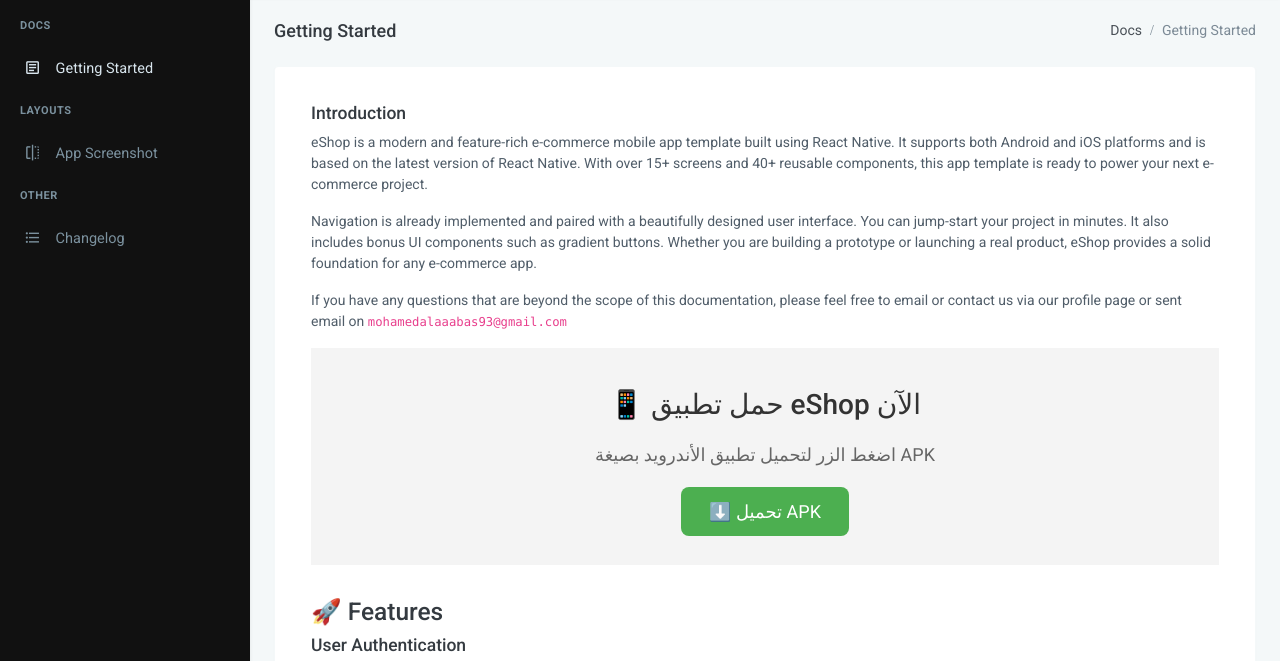
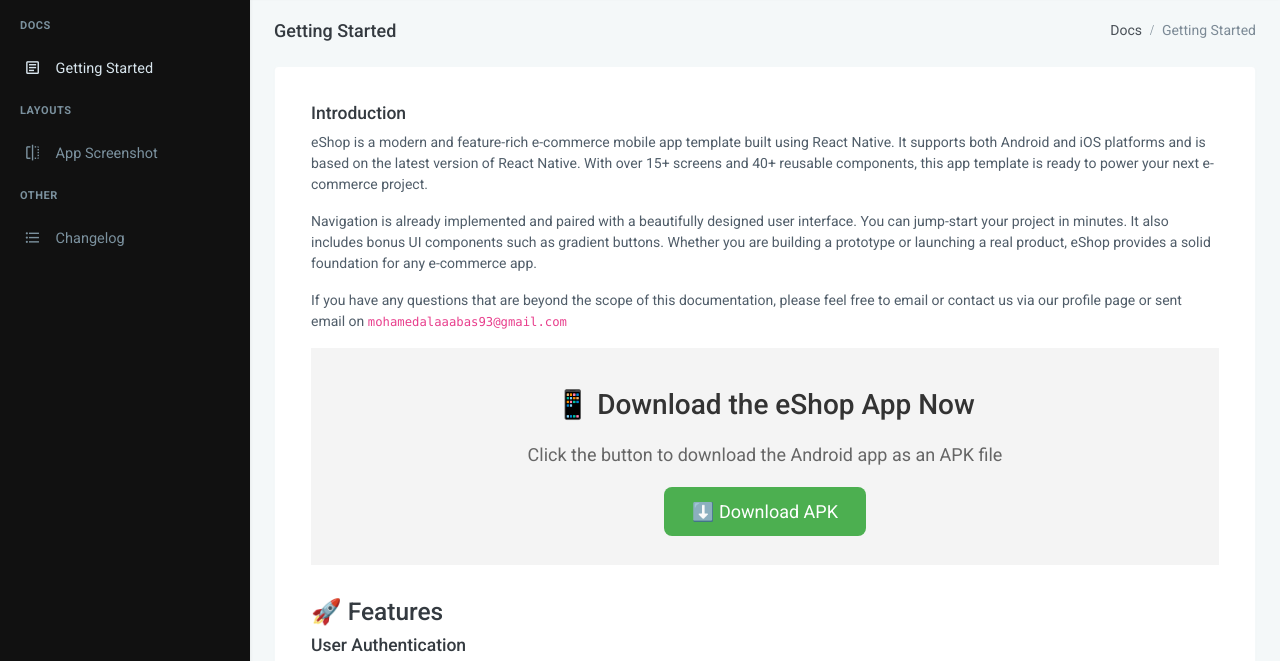
Before and after one commit to moahmed123/eshopDoc, a plain HTML site: page index.html in a window 1280 px wide. Shown: the part 74-735 px from the top of the page. Drawn offline with Linux system fonts and the light colour scheme; files that its build step writes are made by us from their sources.

Commit message:
Fix: translate section download apk

```diff
--- a/index.html
+++ b/index.html
@@ -163,17 +163,15 @@
                                 </p>
                                 <!-- APK Download Section -->
                                 <div style="width: 100%; background: #f4f4f4; padding: 40px 20px; text-align: center;">
-                                    <h2 style="font-size: 28px; margin-bottom: 20px; color: #333;">📱 حمل تطبيق eShop
-                                        الآن</h2>
+                                    <h2 style="font-size: 28px; margin-bottom: 20px; color: #333;">📱 Download the eShop App Now</h2>
                                     <p style="font-size: 18px; color: #666; margin-bottom: 30px;">
-                                        اضغط الزر لتحميل تطبيق الأندرويد بصيغة APK
+                                        Click the button to download the Android app as an APK file
                                     </p>
                                     <a id="downloadApkBtn" href="#" download style="background-color: #4CAF50; color: white; padding: 14px 28px;
-              text-decoration: none; font-size: 18px; border-radius: 8px;">
-                                        ⬇️ تحميل APK
+                                        text-decoration: none; font-size: 18px; border-radius: 8px;">
+                                        ⬇️ Download APK
                                     </a>
                                 </div>
-
                             </div>
 
                             <div class="p-lg-3">
```
